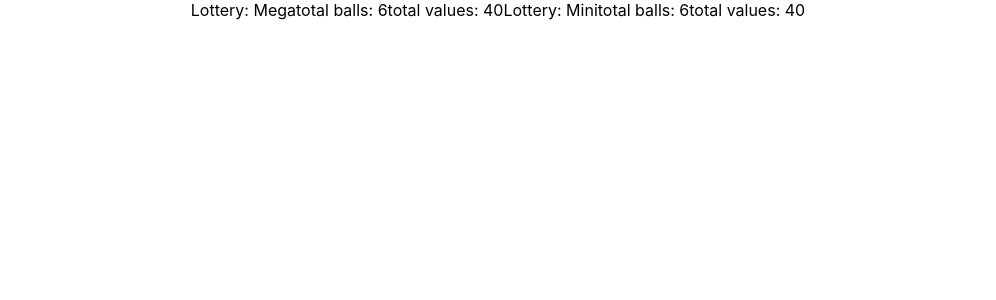
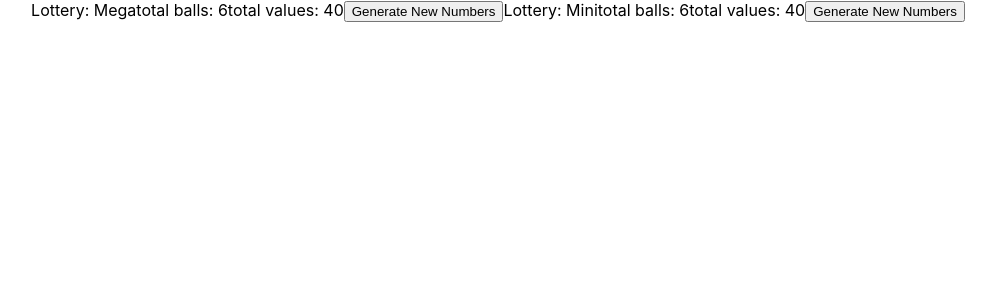
Before and after one commit to laurelthorburn/lottery-helper, a React (Create React App) app: page / in a window 1280 px wide. Shown: the top 300 px of the page, without its empty margins (142-1138 px from the left). Built offline with nearby package versions, Linux system fonts and the light colour scheme.

Commit message:
Creating base useStates

```diff
--- a/src/Lottery.js
+++ b/src/Lottery.js
@@ -1,9 +1,19 @@
+import React, {useState} from 'react';
+
 const Lottery = ({title, balls, values}) => {
+
+    const [numbers, setNumbers] = useState('');
+
+const handleRoll = () => {
+console.log('Hello')
+}
     return (
         <>
         Lottery: {title}
         total balls: {balls}
         total values: {values}
+
+        <button onClick={handleRoll}>Generate New Numbers</button>
         </>
      );
 }
```
